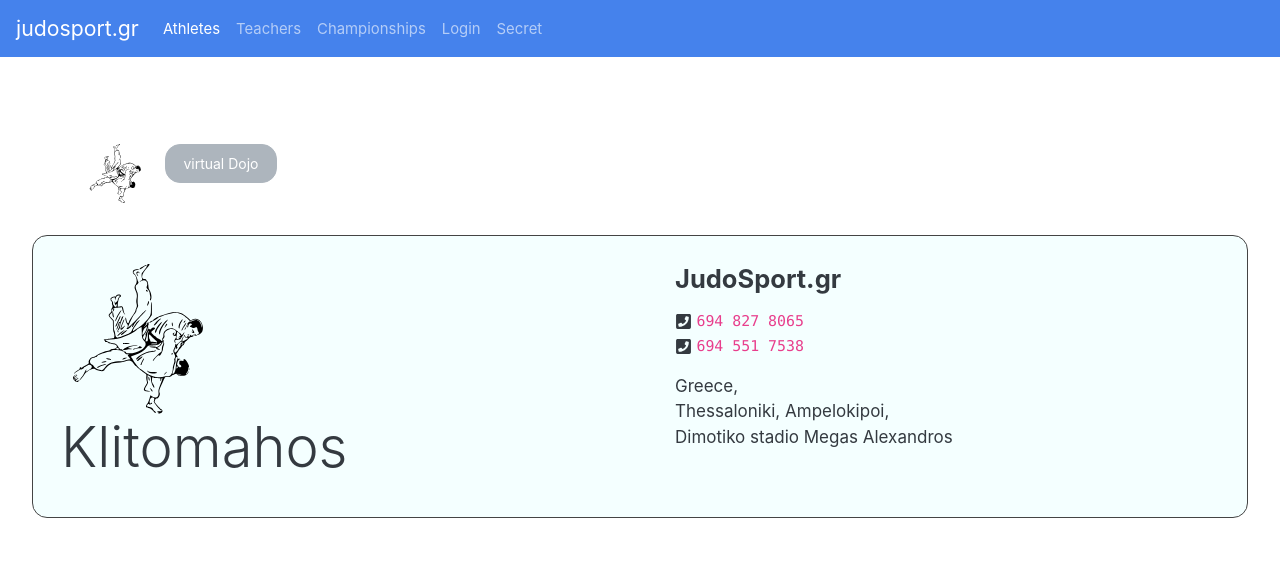
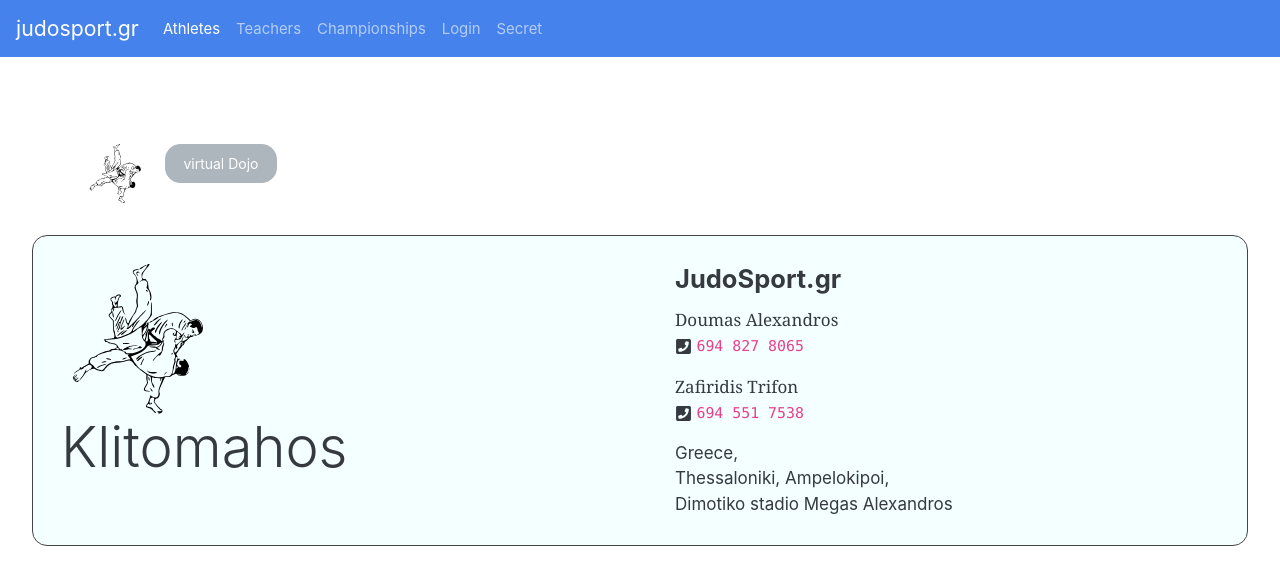
Before and after one commit to trif3/react-judo, a React (Create React App) app: page / in a window 1280 px wide. Shown: the top 584 px of the page. Built offline with nearby package versions, Linux system fonts and the light colour scheme.

Commit message:
info names

```diff
--- a/src/components/info/info.js
+++ b/src/components/info/info.js
@@ -35,7 +35,8 @@
         <React.Fragment>
             <div className="card-body">
                 <h4 className="card-title">JudoSport.gr</h4>
-                <p className="card-text"><FaPhoneSquare /> <code>694 827 8065</code> <br/> <FaPhoneSquare /> <code>694 551 7538</code></p>
+                <p className="card-text">Doumas Alexandros <br/> <FaPhoneSquare /> <code>694 827 8065</code></p>
+                <p className="card-text">Zafiridis Trifon <br/> <FaPhoneSquare /> <code>694 551 7538</code></p>
                 <address className="card-text">Greece, <br/>Thessaloniki, Ampelokipoi, <br/>Dimotiko stadio Megas Alexandros</address>
             </div>
         </React.Fragment>
```
Also changed, not shown: 1 other file (tests, documents, lock files or other folders).
